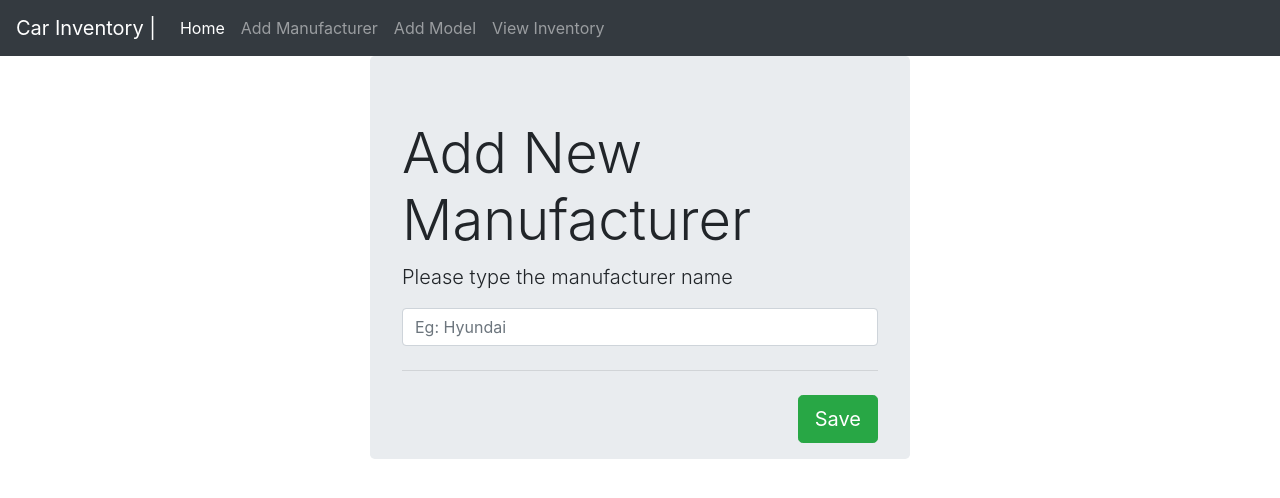
After one commit to surajrana52/car-inventory, a PHP site: page /add-manufacturer.php in a window 1280 px wide. The commit adds this page. Shown: the top 498 px of the page. Run offline with PHP 8.4, Linux system fonts and the light colour scheme; some libraries are stand-ins or nearby versions.

Commit message:
create add manufacturer file & added sweetalert library.

```diff
--- /dev/null
+++ b/views/add-manufacturer.php
@@ -0,0 +1,56 @@
+<!doctype html>
+<html lang="en">
+<head>
+    <meta charset="UTF-8">
+    <meta name="viewport"
+          content="width=device-width, user-scalable=no, initial-scale=1.0, maximum-scale=1.0, minimum-scale=1.0">
+    <meta http-equiv="X-UA-Compatible" content="ie=edge">
+    <title>Add New Manufacturer</title>
+
+    <link rel="stylesheet" href="../assests/css/bootstrap.min.css">
+    <link rel="stylesheet" href="../assests/css/custom.css">
+
+</head>
+<body>
+
+<?php
+include('layouts/header.php');
+?>
+
+<div class="container">
+    <div class="row">
+
+        <div class="col-md-6 offset-md-3">
+            <div class="jumbotron">
+                <form>
+                    <h1 class="display-4">Add New Manufacturer</h1>
+                    <p class="lead">Please type the manufacturer name</p>
+
+
+                    <div class="form-group">
+                        <input type="text" class="form-control" placeholder="Eg: Hyundai">
+                    </div>
+
+                    <hr class="my-4">
+                        <button class="btn btn-success btn-lg float-right" href="#" role="button">Save</button>
+                </form>
+            </div>
+        </div>
+
+    </div>
+</div>
+
+
+<script src="../assests/js/jquery-3.3.1.min.js"></script>
+<script src="../assests/js/bootstrap.min.js"></script>
+<script src="../assests/js/sweetalert.min.js"></script>
+
+<script>
+    $(document).ready(function (e) {
+        console.log("hello");
+        //swal("Hello world!");
+    });
+</script>
+
+</body>
+</html>
--- a/views/layouts/header.php
+++ b/views/layouts/header.php
@@ -11,15 +11,14 @@
                 <a class="nav-link" href="index.php">Home</a>
             </li>
             <li class="nav-item">
-                <a class="nav-link" href="/add-manufacturer">Add Manufacturer</a>
+                <a class="nav-link" href="add-manufacturer.php">Add Manufacturer</a>
             </li>
             <li class="nav-item">
-                <a class="nav-link" href="/add-model">Add Model</a>
+                <a class="nav-link" href="add-model.php">Add Model</a>
             </li>
             <li class="nav-item">
-                <a class="nav-link" href="/view-invontory">View Inventory</a>
+                <a class="nav-link" href="view-invontory.php">View Inventory</a>
             </li>
-
         </ul>
     </div>
 </nav>
```
